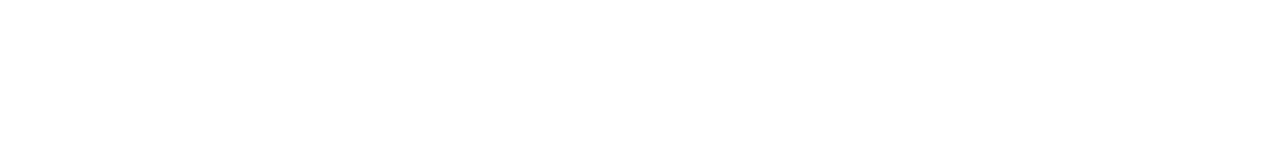
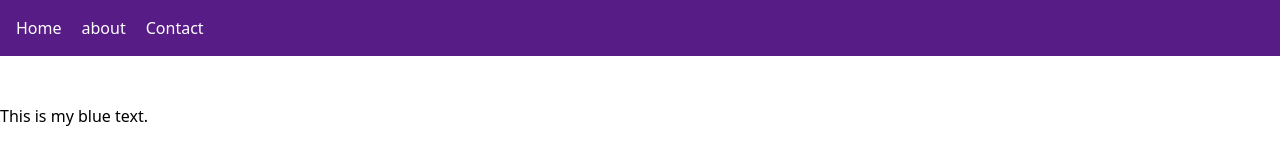
Before and after one commit to preranathapa-19/tailwind-CSS, a website: page index.html in a window 1280 px wide. Drawn offline with nearby package versions, Linux system fonts and the light colour scheme.

Commit message:
Basic learning of tailwind

```diff
--- a/index.html
+++ b/index.html
@@ -3,9 +3,21 @@
 <head>
     <meta charset="UTF-8">
     <meta name="viewport" content="width=device-width, initial-scale=1.0">
+        <script src="https://cdn.tailwindcss.com"></script>
+
     <title>Document</title>
 </head>
 <body>
+    <nav class=" bg-purple-900 py-4  px-4 text-white "> <ul class="flex gap-5">
+    <li class=" cursor-pointer">Home</li>
+    <li class=" cursor-pointer">about</li>
+    <li class=" cursor-pointer">Contact</li>
+   </ul></nav>
+
+    <div class="container ">
+        <h1 class="my-12 ">This is my blue text.
+        </h1>
+    </div>
 
 </body>
 </html>
```
Also changed, not shown: package.json (added, +7 -0 lines), 1 other file.
